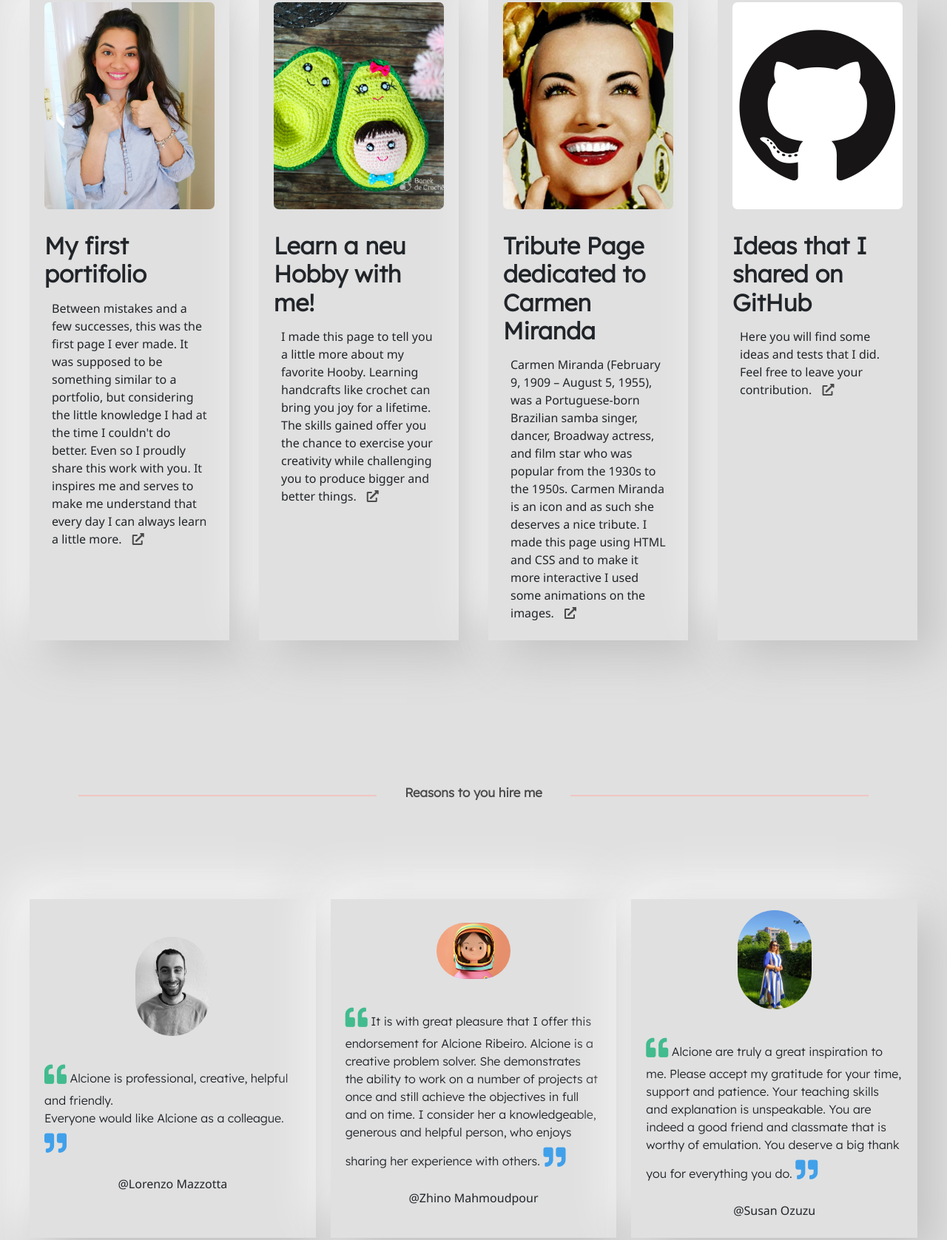
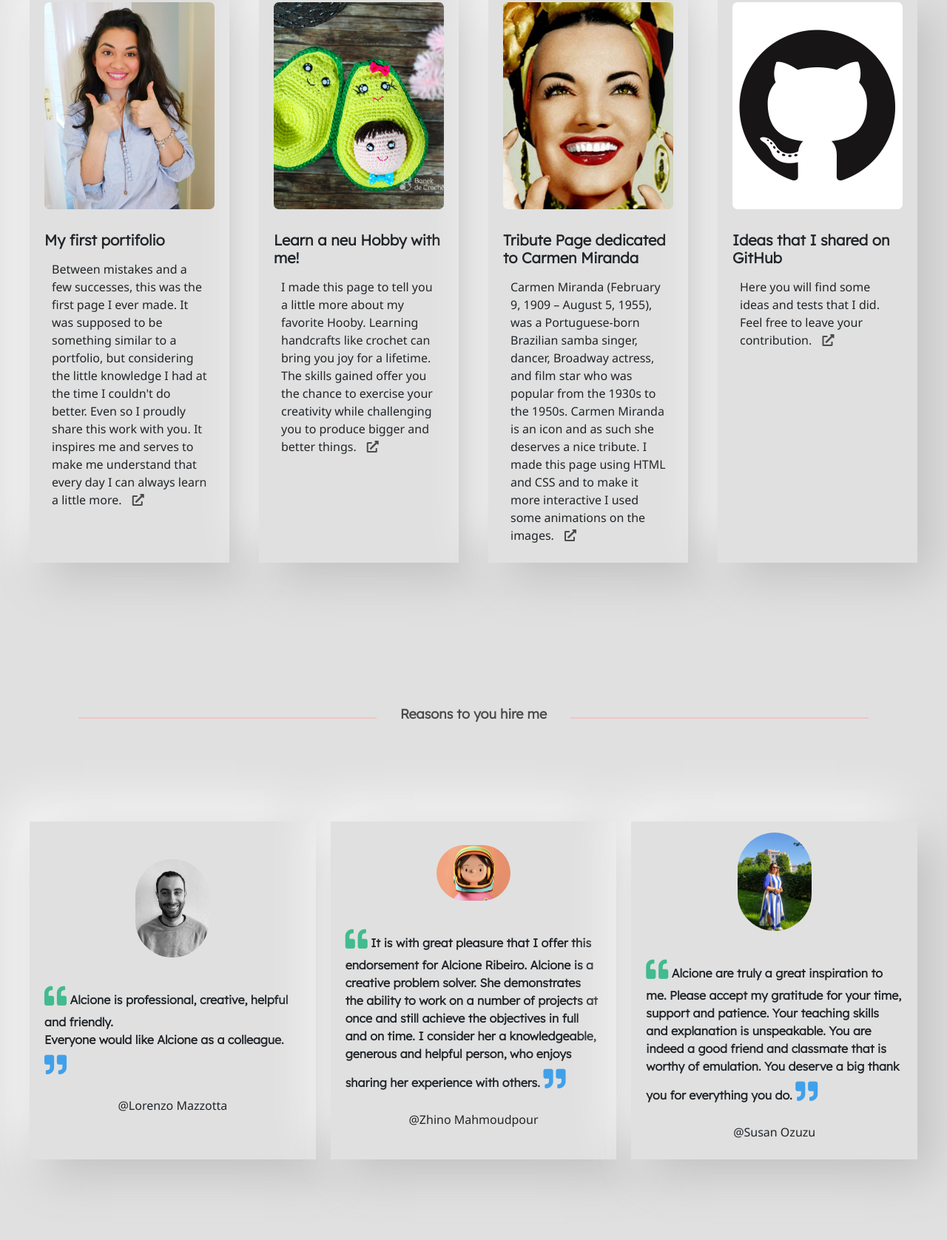
Before and after one commit to Acyony/page-portifolio-2021, a plain HTML site: page index.html in a window 1280 px wide. Shown: the part 910-2587 px from the top of the page at 74% size. Drawn offline with nearby package versions, Linux system fonts and the light colour scheme.

Commit message:
Commit with add changes

```diff
--- a/styles/_body.scss
+++ b/styles/_body.scss
@@ -38,7 +38,7 @@ body {
 }
 
 h2 {
-  font-size: 2em;
+  font-size: 2rem;
   font-weight: 700;
 }
 
@@ -50,6 +50,8 @@ h2 {
   @include grid-template();
   gap: 4rem;
 }
+
+
 
 .comments {
   @include grid-template();
@@ -137,6 +139,15 @@ h2 {
 }
 
 
+.project span {
+  font-weight: 300;
+}
+
+.comments--1 p,
+.comments--2 p,
+.comments--3 p {
+  font-weight: 600;
+}
 
 
 .hobby a {
@@ -204,12 +215,10 @@ button {
 }
 
 .contact-wrap {
-  background: rgba(255, 255, 255, 0.25);
-  box-shadow: 0 8px 32px 0 rgba(31, 38, 135, 0.37);
+  background: #e0e0e0;
+  box-shadow: 20px 20px 60px #bebebe, -20px -20px 60px #ffffff;
   backdrop-filter: blur(4px);
   -webkit-backdrop-filter: blur(4px);
-  border-radius: 10px;
-  border: 1px solid rgba(255, 255, 255, 0.18);
   padding-bottom: 2rem;
   @include centered-flex();
 }
@@ -258,11 +267,10 @@ footer img:hover {
 
 .section-line-style p {
   width: 50%;
+  font-size: 1.8rem;
 }
 
-.section-line-style p {
-  width: 50%;
-}
+
 
 .section-line-style,
 .footer-line-style {
```
Also changed, not shown: styles/main.css, 1 other file.
